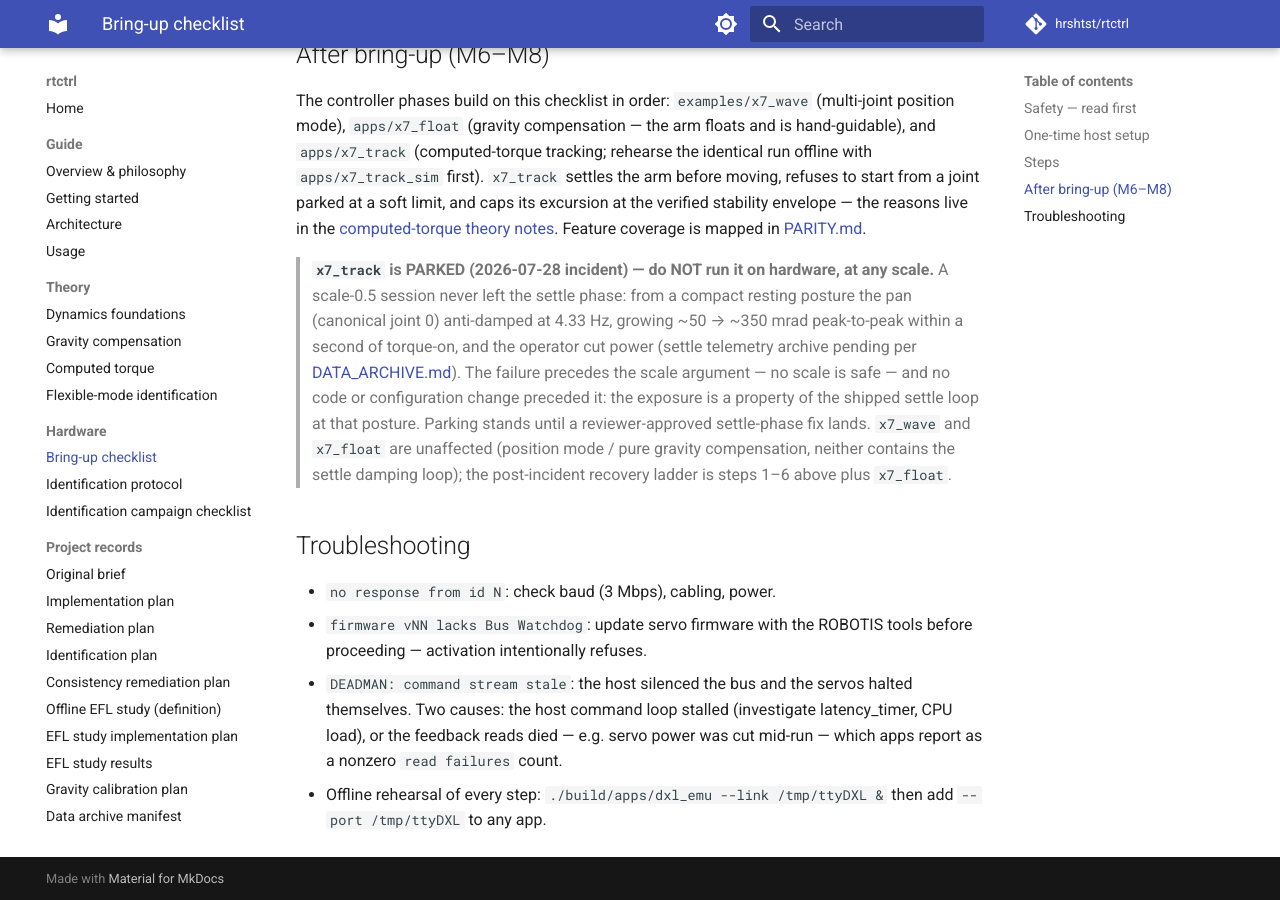
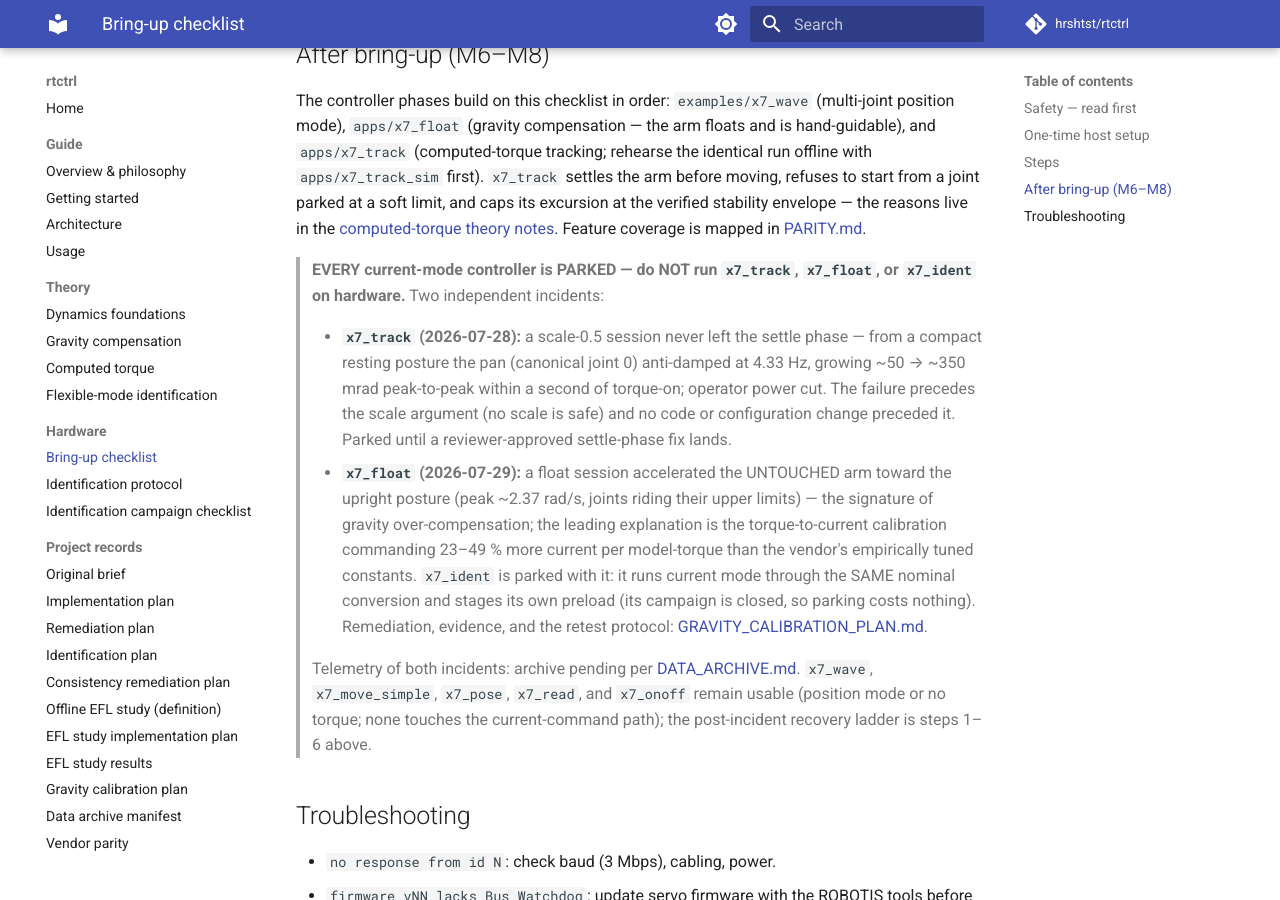
Before and after one commit to hrshtst/rtctrl, an MkDocs documentation site: the page built from docs/HARDWARE_BRINGUP.md, in a window 1280 px wide and 900 px high, scrolled down 1785 px. Built offline with MkDocs 1.6.1 and Material for MkDocs 9.7.7, drawn with Linux system fonts in a browser that asks for light colours; comment, search, counter and statistics services are not loaded.

Commit message:
docs: park every current-mode controller (M-GC0, operator-facing)
The bring-up notice now covers both incidents and parks x7_track,
x7_float, AND x7_ident (same nominal torque-to-current conversion,
own preload) — the 'x7_float unaffected' guidance and its place in
the recovery ladder are gone; only position-mode and no-torque apps
remain usable. The gravity-compensation theory chapter scopes its
float acceptance to the 2026-07 M7 sessions and records the dated
parked status with the over-compensation explanation and the
agreement print's structural blindness; x7_float.cpp carries the
operator-facing PARKED banner. The plan's status line now truthfully
records the parking as executed IN THIS COMMIT.

```diff
--- a/docs/HARDWARE_BRINGUP.md
+++ b/docs/HARDWARE_BRINGUP.md
@@ -96,19 +96,33 @@
 [computed-torque theory notes](theory/computed-torque.md#what-the-hardware-taught-us).
 Feature coverage is mapped in [PARITY.md](PARITY.md).
 
-> **`x7_track` is PARKED (2026-07-28 incident) — do NOT run it on
-> hardware, at any scale.** A scale-0.5 session never left the settle
-> phase: from a compact resting posture the pan (canonical joint 0)
-> anti-damped at 4.33 Hz, growing ~50 → ~350 mrad peak-to-peak within
-> a second of torque-on, and the operator cut power (settle telemetry
-> archive pending per [DATA_ARCHIVE.md](DATA_ARCHIVE.md)). The
-> failure precedes the scale argument — no scale is safe — and no
-> code or configuration change preceded it: the exposure is a
-> property of the shipped settle loop at that posture. Parking stands
-> until a reviewer-approved settle-phase fix lands. `x7_wave` and
-> `x7_float` are unaffected (position mode / pure gravity
-> compensation, neither contains the settle damping loop); the
-> post-incident recovery ladder is steps 1–6 above plus `x7_float`.
+> **EVERY current-mode controller is PARKED — do NOT run `x7_track`,
+> `x7_float`, or `x7_ident` on hardware.** Two independent incidents:
+>
+> - **`x7_track` (2026-07-28):** a scale-0.5 session never left the
+>   settle phase — from a compact resting posture the pan (canonical
+>   joint 0) anti-damped at 4.33 Hz, growing ~50 → ~350 mrad
+>   peak-to-peak within a second of torque-on; operator power cut.
+>   The failure precedes the scale argument (no scale is safe) and no
+>   code or configuration change preceded it. Parked until a
+>   reviewer-approved settle-phase fix lands.
+> - **`x7_float` (2026-07-29):** a float session accelerated the
+>   UNTOUCHED arm toward the upright posture (peak ~2.37 rad/s,
+>   joints riding their upper limits) — the signature of gravity
+>   over-compensation; the leading explanation is the
+>   torque-to-current calibration commanding 23–49 % more current
+>   per model-torque than the vendor's empirically tuned constants.
+>   `x7_ident` is parked with it: it runs current mode through the
+>   SAME nominal conversion and stages its own preload (its campaign
+>   is closed, so parking costs nothing). Remediation, evidence, and
+>   the retest protocol:
+>   [GRAVITY_CALIBRATION_PLAN.md](GRAVITY_CALIBRATION_PLAN.md).
+>
+> Telemetry of both incidents: archive pending per
+> [DATA_ARCHIVE.md](DATA_ARCHIVE.md). `x7_wave`, `x7_move_simple`,
+> `x7_pose`, `x7_read`, and `x7_onoff` remain usable (position mode
+> or no torque; none touches the current-command path); the
+> post-incident recovery ladder is steps 1–6 above.
 
 ## Troubleshooting
 
```
Also changed, not shown: docs/GRAVITY_CALIBRATION_PLAN.md (+5 -6 lines), docs/theory/gravity-compensation.md (+19 -9 lines), 1 other file.
